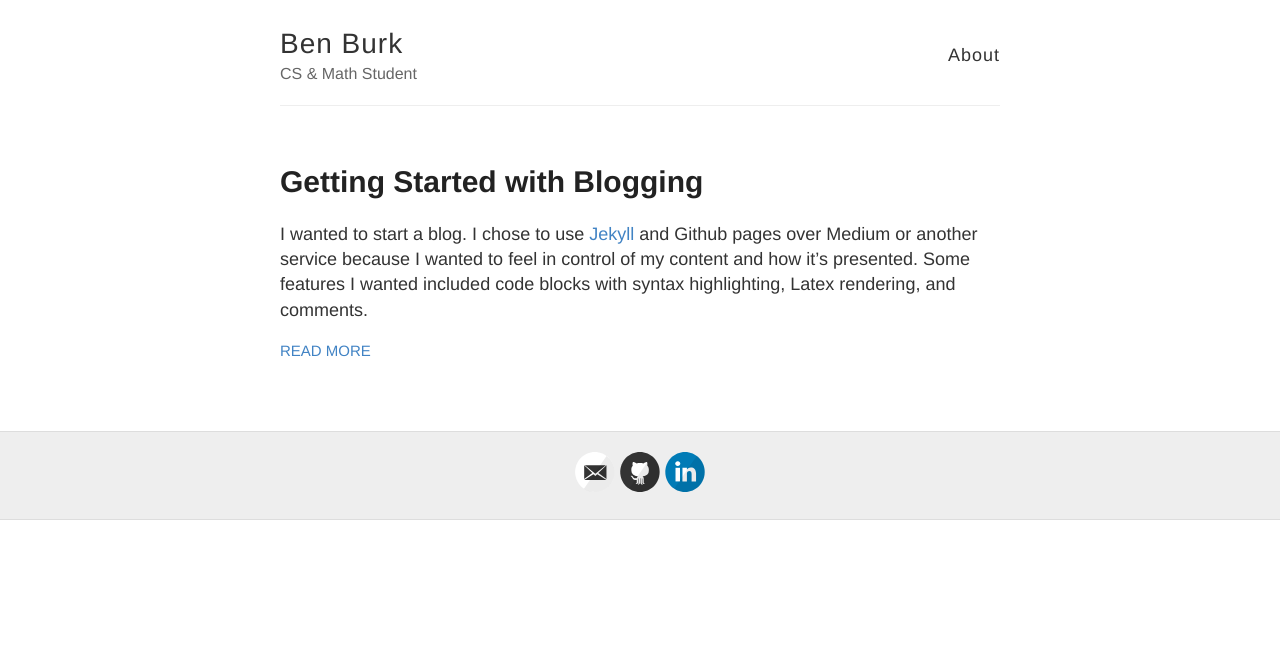
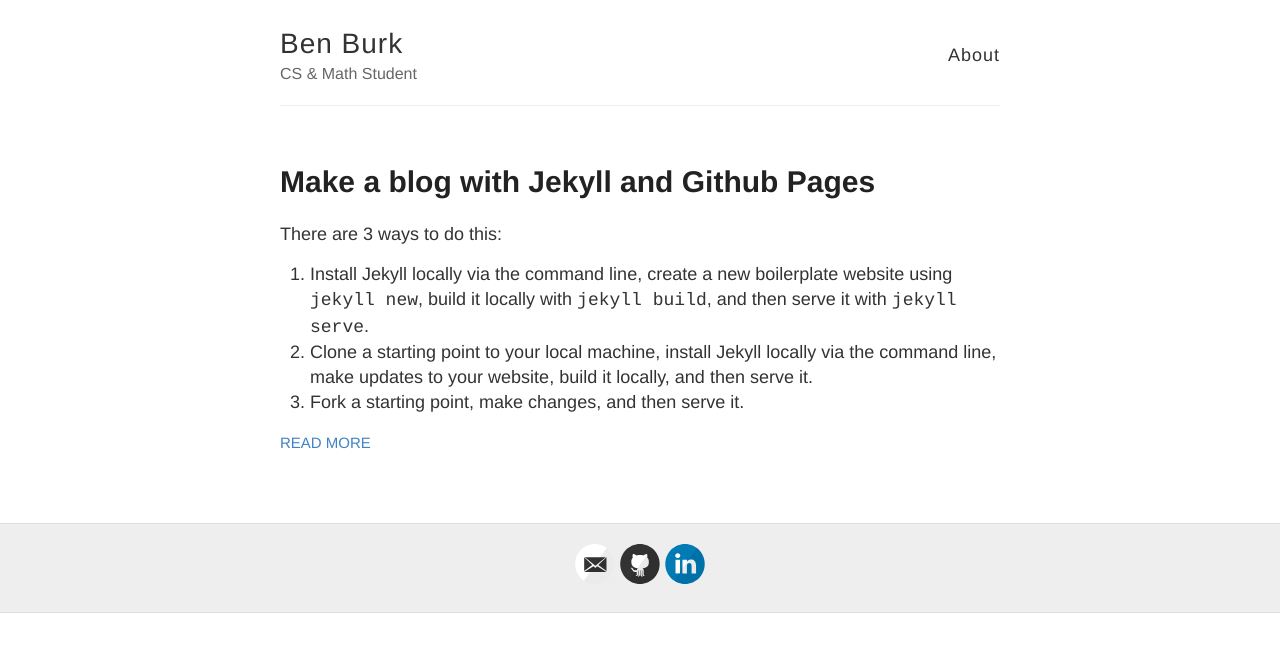
Before and after one commit to benburk/benburk.github.io, a Jekyll site: the page built from index.html, in a window 1280 px wide. Shown: the top 652 px of the page. Built offline with Jekyll 4.4.1, drawn with Linux system fonts in a browser that asks for light colours; some of the changed lines change nothing that is shown.

Commit message:
rewrite blog article

````diff
--- a/_includes/mathjax.html
+++ b/_includes/mathjax.html
@@ -6,4 +6,5 @@
       }
     });
   </script>
-  <script src="https://cdn.mathjax.org/mathjax/latest/MathJax.js?config=TeX-AMS-MML_HTMLorMML" type="text/javascript"></script>
+<script src="https://cdn.mathjax.org/mathjax/latest/MathJax.js?config=TeX-AMS-MML_HTMLorMML"
+  type="text/javascript"></script>
--- /dev/null
+++ b/_posts/2019-10-24-blog-with-jekyll.md
@@ -0,0 +1,89 @@
+---
+layout: post
+title: Make a blog with Jekyll and Github Pages
+---
+
+There are 3 ways to do this:
+1. Install Jekyll locally via the command line, create a new boilerplate website using `jekyll new`, build it locally with `jekyll build`, and then serve it with `jekyll serve`.
+2. Clone a starting point to your local machine, install Jekyll locally via the command line, make updates to your website, build it locally, and then serve it.
+3. Fork a starting point, make changes, and then serve it.
+
+I'm going to show the steps for 3 because it is the fastest and easiest.
+
+## Pick a starting point
+1. Browse the themes at [jekyllthemes.org](http://jekyllthemes.org). When you find one you like, find its Github repo by clicking "Homepage". I picked the [Jekyll Now](https://github.com/barryclark/jekyll-now) theme and some of the optional steps will be tailored to it. Hopefully it's straightforward enough to be adapted to other themes.
+2. On the Github repo, click fork in the top right.
+3. Visit the repository in your account, click settings, and rename the repository `yourusername.github.io`.
+4. Your site should be up and running at `https://yourusername.github.io`
+
+## Making changes to the site
+You can edit files for your blog in two ways:
+1. Edit files in your new username.github.io repository directly in the browser.
+2. Clone your repository and make changes locally, then push them to your GitHub repository
+
+You can change many of the properties of the site by editing the `_config.yml` file.
+
+## Publishing your first blog post
+Edit `/_posts/2014-3-3-Hello-World.md`. You can edit/delete everything, just include the front matter at the top.
+
+
+## Optional steps
+
+### Use your own domain
+1. Edit the `CNAME` file to include your domain name e.g. `www.yourdomainname.com`
+2. Visit your domain registrar and add a CNAME DNS record pointing your domain to Github pages.
+    - type: `CNAME`
+    - host: `www.yourdomainname.com`
+    - answer: `yourusername.github.io`
+    - TTL: `300`
+
+
+### Customizing your theme
+If you want to make substantial changes, building and testing your site locally may be more convenient. You'll need to have Ruby and Jekyll installed. Easiest way to do that on Mac is
+```bash
+brew install ruby
+gem install github-pages
+```
+The workflow for building and viewing your site locally:
+1. `cd yourusername.github.io`
+2. `jekyll serve --watch` serve the site, rebuilding on any changes
+3. visit 127.0.0.1:4000/ in browser
+4. When done, commit changes and push to master branch.
+
+
+### Set up comments
+Most blogs use Disqus. Some themes support it by default and it's as easy as adding your account in `_config.yml`. I'm not a big fan of Disqus and use [utteranc.es](https://utteranc.es) instead. It uses Github issues to store comment threads. I created a new file `_includes/utterances.html` with the code below and imported it into `_layouts/post.html` by appending `{% include utterances.html %}`.
+```html
+<script src="https://utteranc.es/client.js"
+    repo="username/username.github.io"
+    issue-term="pathname"
+    theme="github-light"
+    crossorigin="anonymous"
+    async>
+</s>
+```
+
+### Set up MathJax
+[MathJax](https://www.mathjax.org) is a JavaScript display engine for mathematics. I created a new file `_includes/mathjax.html` with the code below and imported it into `_layouts/post.html` by appending `{% include mathjax.html %}`.
+```html
+<script type="text/x-mathjax-config">
+MathJax.Hub.Config({
+    tex2jax: {
+    skipTags: ['script', 'noscript', 'style', 'textarea', 'pre'],
+    inlineMath: [['$','$']]
+    }
+});
+</script>
+<script src="https://cdn.mathjax.org/mathjax/latest/MathJax.js?config=TeX-AMS-MML_HTMLorMML" type="text/javascript"></script>
+```
+
+Here's what it looks like:
+
+**Theorem**: There exist two irrational numbers $x$, $y$ such that $x^y$ is rational.
+
+*Proof.* If $x=y=\sqrt2$ is an example, then we are done; otherwise $\sqrt2^{\sqrt2}$ is irrational, in which case taking $x=\sqrt2^{\sqrt2}$ and $y=\sqrt2$ gives us:
+$$\left(\sqrt2^{\sqrt2}\right)^{\sqrt2}=\sqrt2^{\sqrt2\sqrt2}=\sqrt2^2=2.\qquad\square$$
+
+
+## Conclusion
+I tried to write this tutorial very concisely. Let me know if the format worked or if it was too brief.
--- a/_posts/2019-10-24-getting-started.md
+++ /dev/null
@@ -1,71 +0,0 @@
----
-layout: post
-title: Getting Started with Blogging
----
-
-I wanted to start a blog. I chose to use [Jekyll](https://github.com/jekyll/jekyll) and Github pages over Medium or another service because I wanted to feel in control of my content and how it's presented. Some features I wanted included code blocks with syntax highlighting, Latex rendering, and comments.
-
-
-## Getting Started
-I started by cloning the [Jekyll Now](https://github.com/barryclark/jekyll-now) repository, a simple theme I liked. I removed the stuff I didn't need and tweaked the css for code blocks.
-
-
-## Comments
-A popular comment solution I see on blogs is Disqus. In line with the desire to own my content, I decided to use [utteranc.es](https://utteranc.es) instead. It uses Github issues to store comment threads.
-
-I created a new file `utterances.html` with the code below and imported it into `post.html`.
-```html
-<script src="https://utteranc.es/client.js"
-    repo="benburk/benburk.github.io"
-    issue-term="pathname"
-    theme="github-light"
-    crossorigin="anonymous"
-    async>
-</s>
-```
-
-## Analytics
-Google Analytics was easy to set up. I simply made an account and added the Google Analytics web tracking code to the appropriate field in `_config.yml`.
-
-
-## Math
-[MathJax](https://www.mathjax.org) is a JavaScript display engine for mathematics. I created a new file `mathjax.html` with the code below and imported it into `post.html`.
-```html
-<script type="text/x-mathjax-config">
-MathJax.Hub.Config({
-    tex2jax: {
-    skipTags: ['script', 'noscript', 'style', 'textarea', 'pre'],
-    inlineMath: [['$','$']]
-    }
-});
-</script>
-<script src="https://cdn.mathjax.org/mathjax/latest/MathJax.js?config=TeX-AMS-MML_HTMLorMML" type="text/javascript"></script>
-```
-
-Testing it out with a neat proof:
-
-**Theorem**: There exist two irrational numbers $x$, $y$ such that $x^y$ is rational.
-
-*Proof.* If $x=y=\sqrt2$ is an example, then we are done; otherwise $\sqrt2^{\sqrt2}$ is irrational, in which case taking $x=\sqrt2^{\sqrt2}$ and $y=\sqrt2$ gives us:
-$$\left(\sqrt2^{\sqrt2}\right)^{\sqrt2}=\sqrt2^{\sqrt2\sqrt2}=\sqrt2^2=2.\qquad\square$$
-
-
-## Syntax Highlighting
-I didn't like how the default code blocks looked, so I modified them by changing the `.highlight` block in `_highlights.scss` to
-```css
-.highlight {
-  background-color: #efefef;
-  margin: 5px 5px 5px 5px;
-  overflow: scroll;
-}
-```
-Now they look like this:
-
-```python
-def shuffle(arr):
-    """Shuffle an array"""
-    for i, elem in enumerate(arr):
-        rand_idx = random.randrange(i, len(arr))
-        arr[i], arr[rand_idx] = arr[rand_idx], elem
-    return arr
-```
````
